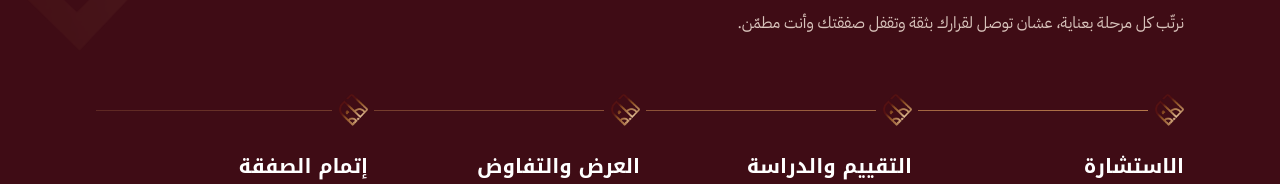
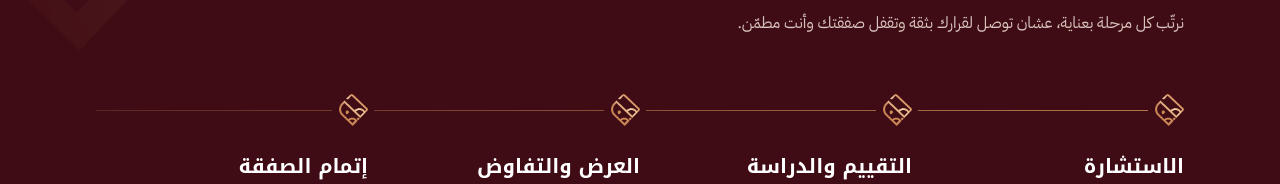
Before and after one commit to abdallahAlmawash/Hjf-website, a plain HTML site: page index.html in a window 1280 px wide. Shown: the part 2673-2857 px from the top of the page. Drawn offline with Linux system fonts and the light colour scheme.

Commit message:
Journey markers: metallic copper mark
Co-Authored-By: Claude Opus 5.5 <noreply@anthropic.com>
Claude-Session: https://claude.ai/code/session_016DzazsGeLQEGbrBWXGAwmq

```diff
--- a/style.css
+++ b/style.css
@@ -305,8 +305,8 @@ html,body{overflow-x:clip}
 @media (max-width:760px){.cgrid .cc{flex-direction:row;align-items:center;padding:16px 18px}}
 /* journey markers: company mark instead of diamond */
 .jline::before{top:16px}
-.jline i{width:30px;height:32px;transform:none;border:0;background:var(--burgundy-deep) url(img/mark-copper.png) center/contain no-repeat;margin-bottom:22px;box-shadow:0 0 0 6px var(--burgundy-deep)}
-.jline li:last-child i{background:var(--burgundy-deep) url(img/mark-copper.png) center/contain no-repeat;width:38px;height:40px;margin-top:-4px;margin-bottom:18px;filter:drop-shadow(0 0 10px rgba(229,195,160,.45))}
+.jline i{width:30px;height:32px;transform:none;border:0;background:var(--burgundy-deep) url(img/mark-metal.png) center/contain no-repeat;margin-bottom:22px;box-shadow:0 0 0 6px var(--burgundy-deep)}
+.jline li:last-child i{background:var(--burgundy-deep) url(img/mark-metal.png) center/contain no-repeat;width:38px;height:40px;margin-top:-4px;margin-bottom:18px;filter:drop-shadow(0 0 10px rgba(229,195,160,.45))}
 @media (max-width:900px){.jline i{right:-36px;top:0}.jline li:last-child i{right:-40px;top:-4px;margin:0}.jline::before{right:7px}}
 .jline li:last-child i{width:30px;height:32px;margin-top:0;margin-bottom:22px;filter:none}
 @media (max-width:900px){.jline li:last-child i{right:-36px;top:0;margin:0}}
```
Also changed, not shown: img/mark-metal.png (added).
